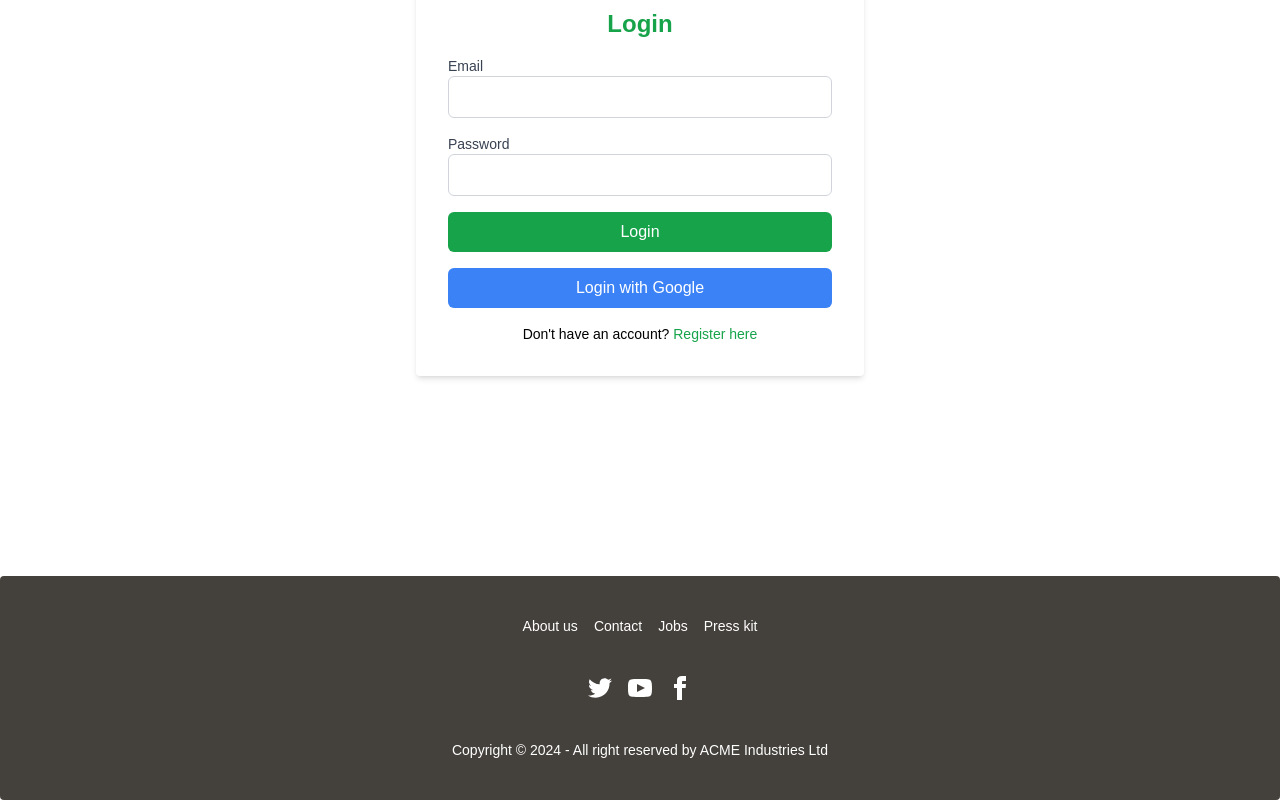
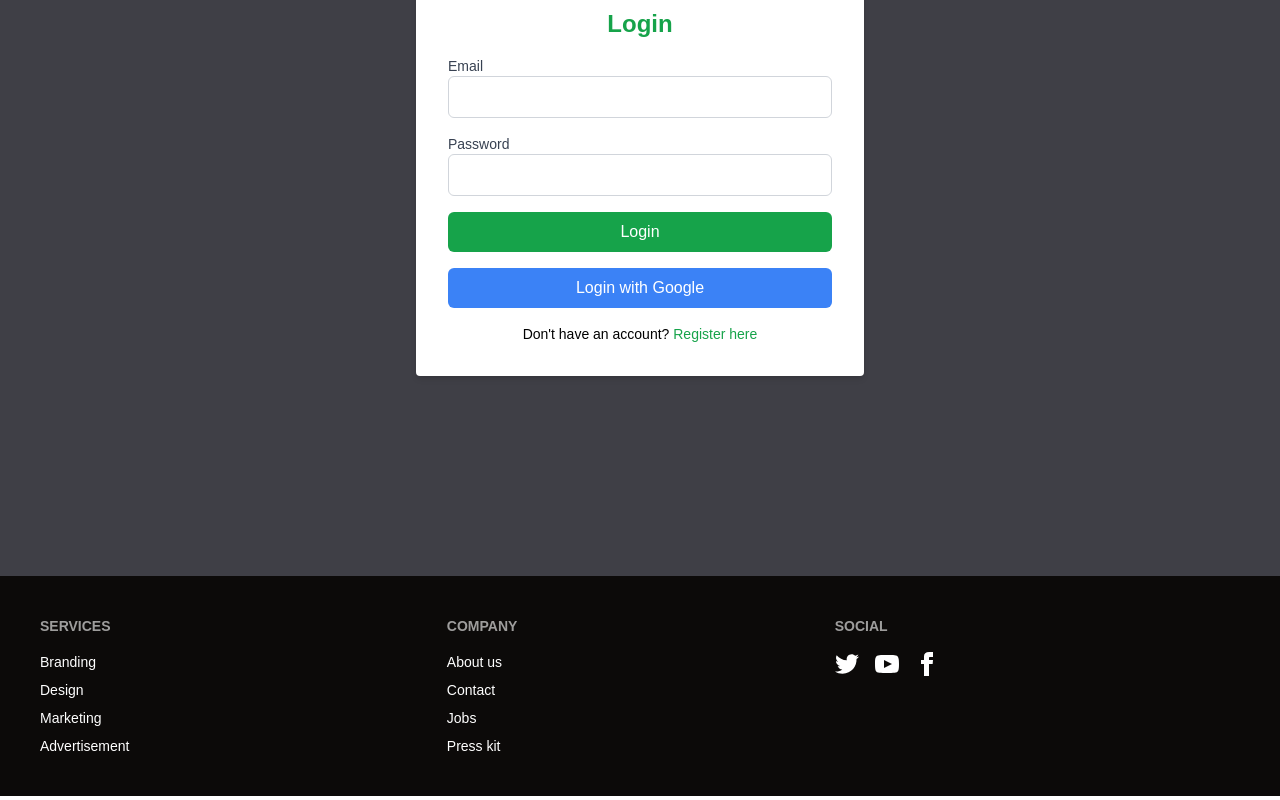
Before and after one commit to Apur0y/volunteer-port-client-site, a React (Vite) app: page /login in a window 1280 px wide. Shown: the part 224-1024 px from the top of the page. Built offline with nearby package versions, Linux system fonts and the light colour scheme; no server answers.

Commit message:
card update

```diff
--- a/src/Layout/MainLayout.jsx
+++ b/src/Layout/MainLayout.jsx
@@ -8,9 +8,9 @@ import AuthContext from "../context/AuthContext/AuthContext";
 const MainLayout = () => {
 
   const {light} = useContext(AuthContext)
-  const lightClass = light ? "bg-white" : "bg-gray-800 text-white"
+
     return (
-        <div className={` mx-auto ${lightClass}`}>
+        <div className={` mx-auto bg-zinc-700`}>
             <Navbar></Navbar>
             <div className="">
             <Outlet></Outlet>
--- a/src/pages/allNeedPost/BeVolunteer.jsx
+++ b/src/pages/allNeedPost/BeVolunteer.jsx
@@ -67,14 +67,14 @@ const BeVolunteer = () => {
   };
 
   return (
-    <div className="volunteer-container bg-green-800 p-8 max-w-5xl mx-auto">
+    <div className="volunteer-container p-8 max-w-5xl mx-auto pt-44">
       {loading && <p className="text-center">Loading post details...</p>}
       {error && (
         <p className="text-center text-red-500 font-semibold">{error}</p>
       )}
       {postDetails && !loading && !error && (
         <>
-          <div className="bg-white shadow-lg rounded-lg p-6">
+          <div className="shadow-lg rounded-lg p-6 bg-stone-700" >
             {/* Header Section */}
             <div className="flex items-center mb-6">
               <img
@@ -83,43 +83,43 @@ const BeVolunteer = () => {
                 className="w-32 h-32 object-cover rounded shadow-md mr-6"
               />
               <div>
-                <h2 className="text-2xl font-bold text-gray-800">
+                <h2 className="text-2xl font-bold text-white">
                   {postDetails.postTitle}
                 </h2>
-                <p className="text-gray-500 italic">{postDetails.category}</p>
+                <p className="text-white italic">{postDetails.category}</p>
               </div>
             </div>
 
             {/* Details Section */}
             <div className="grid grid-cols-2 gap-6">
               <div>
-                <h4 className="font-semibold text-gray-700">Description:</h4>
-                <p className="text-gray-600">{postDetails.description}</p>
+                <h4 className="font-semibold text-white">Description:</h4>
+                <p className="text-white">{postDetails.description}</p>
               </div>
               <div>
-                <h4 className="font-semibold text-gray-700">Location:</h4>
-                <p className="text-gray-600">{postDetails.location}</p>
+                <h4 className="font-semibold text-white">Location:</h4>
+                <p className="text-white">{postDetails.location}</p>
               </div>
               <div>
-                <h4 className="font-semibold text-gray-700">
+                <h4 className="font-semibold text-white">
                   Volunteers Needed:
                 </h4>
-                <p className="text-gray-600">
+                <p className="text-white">
                   {postDetails.volunteersNeeded > 0
                     ? postDetails.volunteersNeeded
                     : "No slots available"}
                 </p>
               </div>
               <div>
-                <h4 className="font-semibold text-gray-700">Deadline:</h4>
-                <p className="text-gray-600">{postDetails.deadline}</p>
+                <h4 className="font-semibold text-white">Deadline:</h4>
+                <p className="text-white">{postDetails.deadline}</p>
               </div>
             </div>
 
             {/* Organizer Info */}
             <div className="mt-6">
-              <h4 className="font-semibold text-gray-700">Organizer:</h4>
-              <p className="text-gray-600">
+              <h4 className="font-semibold text-white">Organizer:</h4>
+              <p className="text-white">
                 {postDetails.organizerName} (
                 <span className="text-blue-500">
                   {postDetails.organizerEmail}
--- a/src/pages/allNeedPost/VolunteerPosts.jsx
+++ b/src/pages/allNeedPost/VolunteerPosts.jsx
@@ -36,7 +36,7 @@ const VolunteerPosts = () => {
   };
 
   return (
-    <div className="container mx-auto pt-20 bg-green-800">
+    <div className="container mx-auto pt-20 bg-zinc-700">
       <Helmet>
         <title>All Post - Volunteer Port</title>
       </Helmet>
@@ -59,7 +59,7 @@ const VolunteerPosts = () => {
 
 
       <div className="flex justify-between py-2">
-        <div></div>
+
         <div className="flex gap-3">
           <button onClick={() => setLayout(true)} className="btn">
             <RiLayoutGrid2Fill className="size-6"></RiLayoutGrid2Fill>
@@ -69,10 +69,10 @@ const VolunteerPosts = () => {
           </button>
         </div>
       </div>
-      <div>
+      <div className="w-11/12 mx-auto">
         {layout ? (
           <div
-            className={`grid ${lightClass} grid-cols-1 md:grid-cols-2 lg:grid-cols-3 gap-6`}
+            className={`grid ${lightClass} grid-cols-1 md:grid-cols-2 lg:grid-cols-3 gap-6 p-8`}
           >
             {posts.map((post) => (
               <div
--- a/src/share/Footer.jsx
+++ b/src/share/Footer.jsx
@@ -2,14 +2,23 @@ import React from 'react';
 
 const Footer = () => {
     return (
-      <footer className="footer footer-center bg-stone-700 text-white rounded p-10">
-      <nav className="grid grid-flow-col gap-4">
+<footer className="footer bg-stone-950 text-white p-10">
+  <nav>
+    <h6 className="footer-title">Services</h6>
+    <a className="link link-hover">Branding</a>
+    <a className="link link-hover">Design</a>
+    <a className="link link-hover">Marketing</a>
+    <a className="link link-hover">Advertisement</a>
+  </nav>
+  <nav>
+    <h6 className="footer-title">Company</h6>
     <a className="link link-hover">About us</a>
     <a className="link link-hover">Contact</a>
     <a className="link link-hover">Jobs</a>
     <a className="link link-hover">Press kit</a>
   </nav>
   <nav>
+    <h6 className="footer-title">Social</h6>
     <div className="grid grid-flow-col gap-4">
       <a>
         <svg
@@ -46,9 +55,6 @@ const Footer = () => {
       </a>
     </div>
   </nav>
-      <aside>
-        <p>Copyright © {new Date().getFullYear()} - All right reserved by ACME Industries Ltd</p>
-      </aside>
 </footer>
     );
 };
```
Lines whose indentation alone changed are shown as unchanged.
